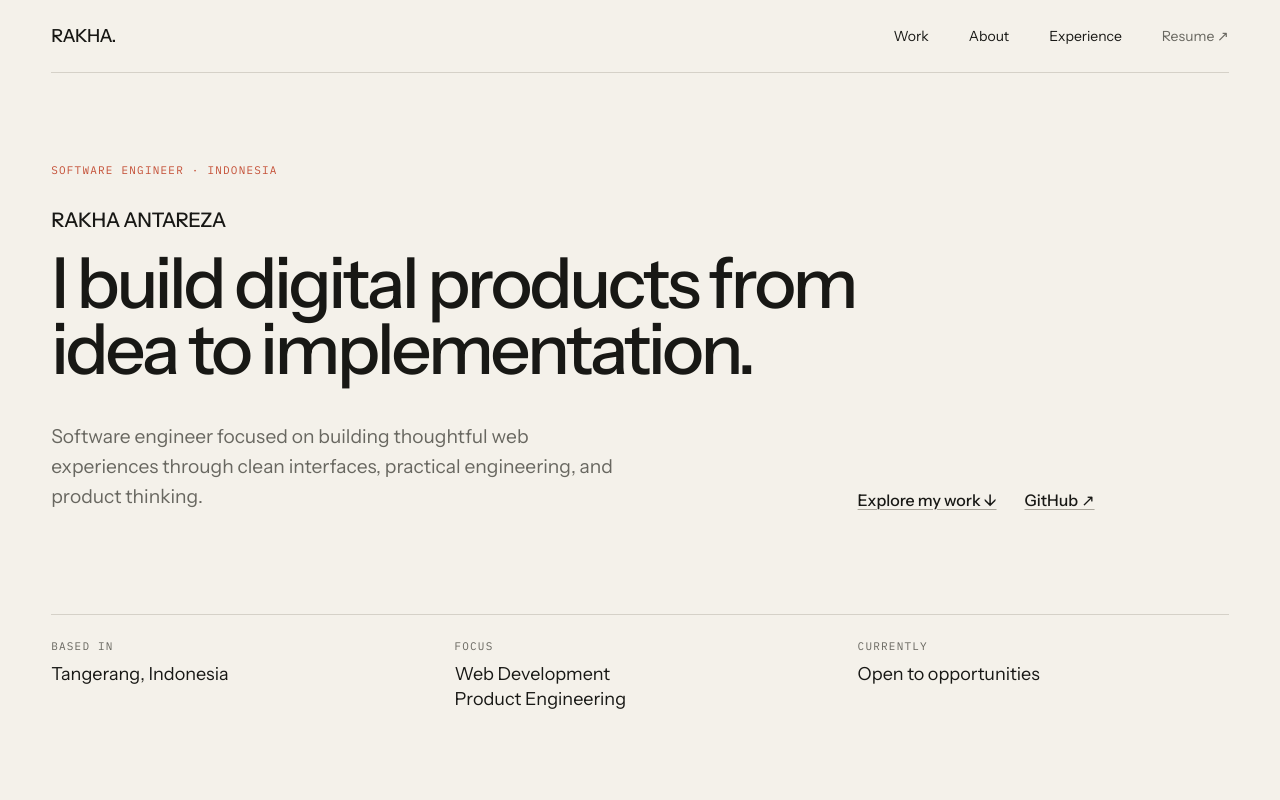
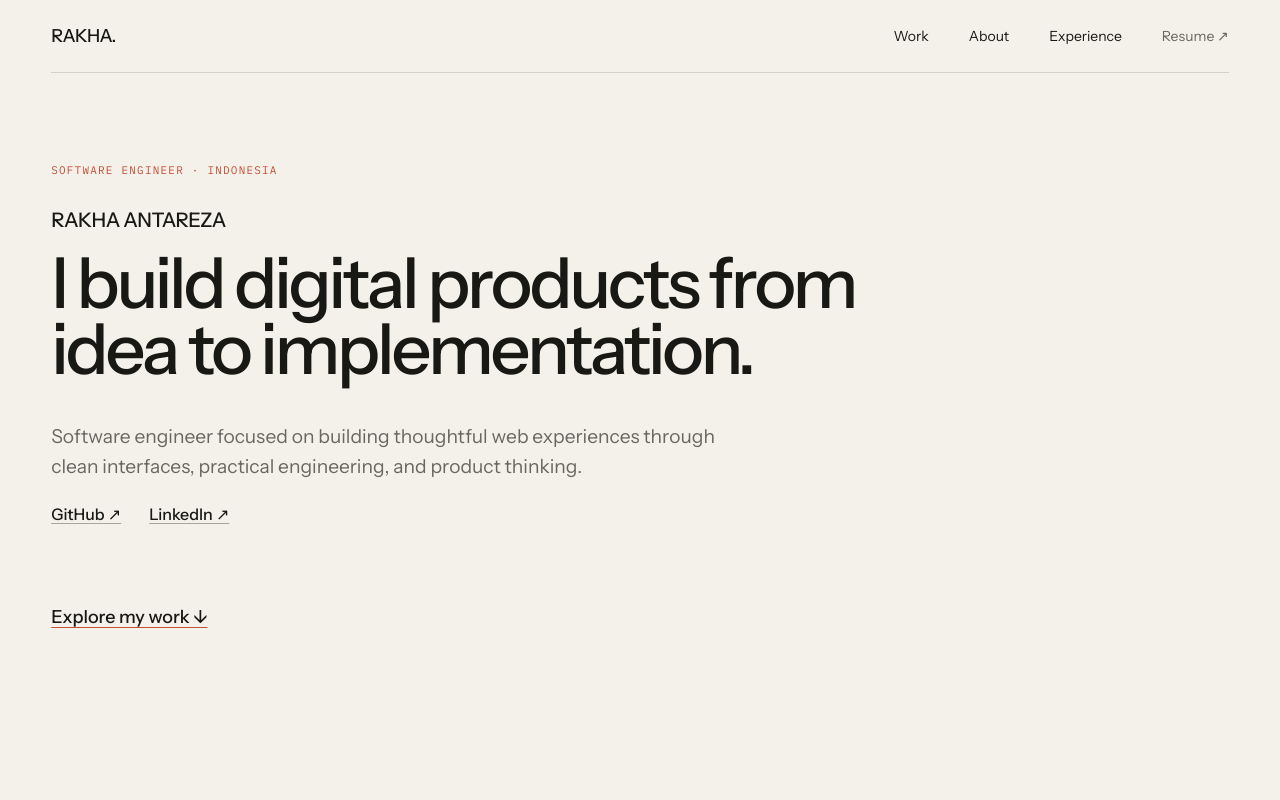
Before and after one commit to rakhaantareza/rakha-portfolio, a Next.js app: page / in a window 1280 px wide. Shown: the top 800 px of the page. Built offline with nearby package versions, Linux system fonts and the light colour scheme.

Commit message:
refactor: streamline hero composition

```diff
--- a/src/components/sections/hero.tsx
+++ b/src/components/sections/hero.tsx
@@ -1,38 +1,9 @@
 import { Container } from "@/components/layout/container";
-
-const metadata = [
-  {
-    label: "Based in",
-    value: (
-      <p className="mt-2 text-base leading-snug sm:text-lg">
-        Tangerang, Indonesia
-      </p>
-    ),
-  },
-  {
-    label: "Focus",
-    value: (
-      <p className="mt-2 text-base leading-snug sm:text-lg">
-        Web Development
-        <br />
-        Product Engineering
-      </p>
-    ),
-  },
-  {
-    label: "Currently",
-    value: (
-      <p className="mt-2 text-base leading-snug sm:text-lg">
-        Open to opportunities
-      </p>
-    ),
-  },
-];
 
 export function Hero() {
   return (
     <section aria-labelledby="hero-heading">
-      <Container className="flex min-h-[calc(100svh-4.5rem)] flex-col justify-between gap-12 py-9 sm:gap-16 sm:py-[clamp(3.5rem,7vw,6.5rem)] md:max-lg:justify-start md:max-lg:gap-64">
+      <Container className="flex min-h-[clamp(32rem,61svh,36rem)] flex-col pt-9 pb-8 sm:pt-[clamp(3.5rem,7vw,6.5rem)] sm:pb-10 md:min-h-[min(calc(100svh-4.5rem),50rem)] lg:min-h-[calc(100svh-4.5rem)] lg:pb-12">
         <div>
           <p className="font-mono text-meta uppercase text-accent">
             Software Engineer · Indonesia
@@ -49,20 +20,14 @@ export function Hero() {
             I build digital products from idea to implementation.
           </h1>
 
-          <div className="mt-6 grid gap-6 sm:mt-8 sm:gap-8 lg:mt-10 lg:grid-cols-12 lg:items-end">
-            <p className="max-w-[42rem] text-body-lg text-ink-muted lg:col-span-6">
+          <div className="mt-6 sm:mt-8 lg:mt-10">
+            <p className="max-w-[42rem] text-body-lg text-ink-muted">
               Software engineer focused on building thoughtful web experiences
               through clean interfaces, practical engineering, and product
               thinking.
             </p>
 
-            <div className="flex flex-col items-start gap-3 text-base sm:flex-row sm:gap-7 lg:col-span-4 lg:col-start-9">
-              <a
-                href="#work"
-                className="font-medium underline decoration-line-strong transition-colors hover:text-accent hover:decoration-accent motion-reduce:transition-none"
-              >
-                Explore my work ↓
-              </a>
+            <div className="mt-5 flex flex-wrap items-start gap-x-7 gap-y-3 text-base">
               <a
                 href="https://github.com/rakhaantareza"
                 target="_blank"
@@ -71,20 +36,26 @@ export function Hero() {
               >
                 GitHub ↗
               </a>
+              <a
+                href="https://www.linkedin.com/in/rakhaantareza/"
+                target="_blank"
+                rel="noreferrer"
+                className="font-medium underline decoration-line-strong transition-colors hover:text-accent hover:decoration-accent motion-reduce:transition-none"
+              >
+                LinkedIn ↗
+              </a>
             </div>
           </div>
         </div>
 
-        <dl className="grid gap-7 border-t border-line pt-6 sm:grid-cols-2 sm:gap-8 md:grid-cols-3 md:gap-6 lg:gap-8">
-          {metadata.map((item) => (
-            <div key={item.label}>
-              <dt className="font-mono text-meta uppercase text-ink-muted">
-                {item.label}
-              </dt>
-              <dd>{item.value}</dd>
-            </div>
-          ))}
-        </dl>
+        <div className="mt-12 md:mt-14 lg:mt-[clamp(4rem,6vw,5.5rem)]">
+          <a
+            href="#work"
+            className="text-lg font-medium underline decoration-2 decoration-accent underline-offset-4 transition-colors hover:text-accent motion-reduce:transition-none"
+          >
+            Explore my work ↓
+          </a>
+        </div>
       </Container>
     </section>
   );
```
